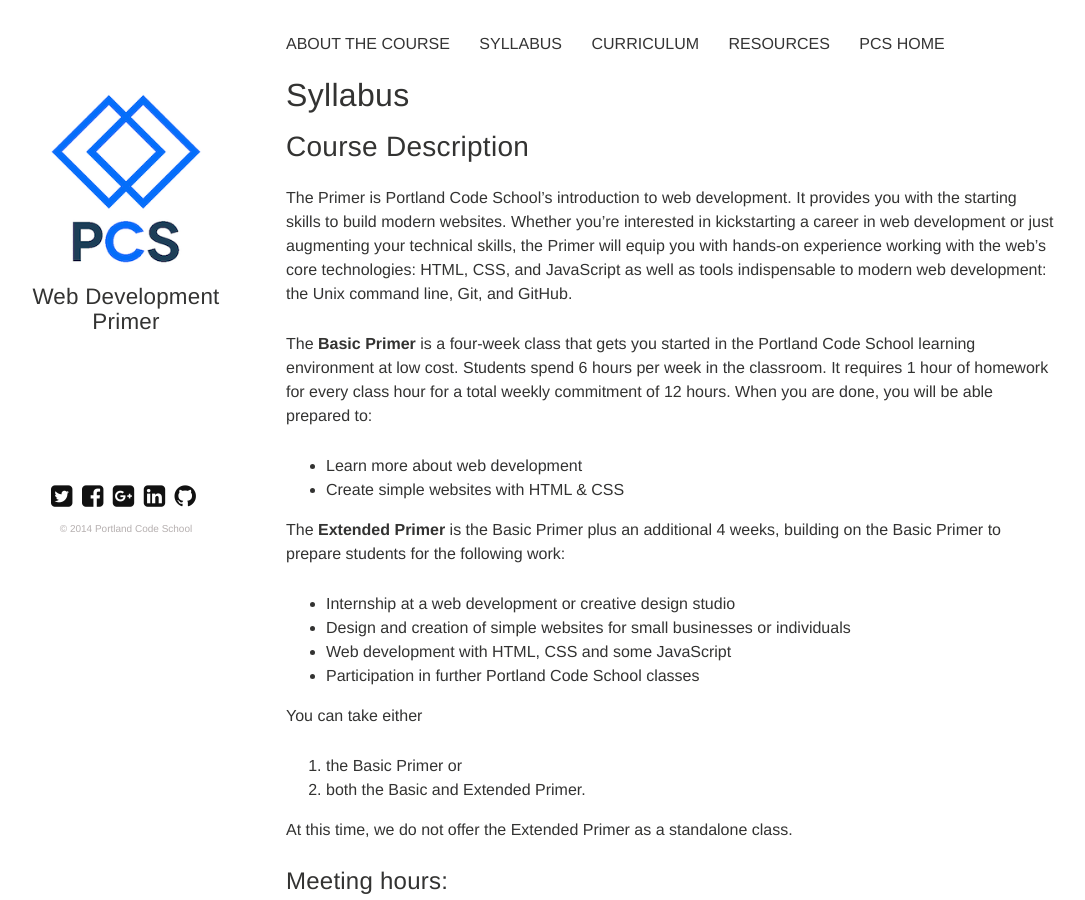
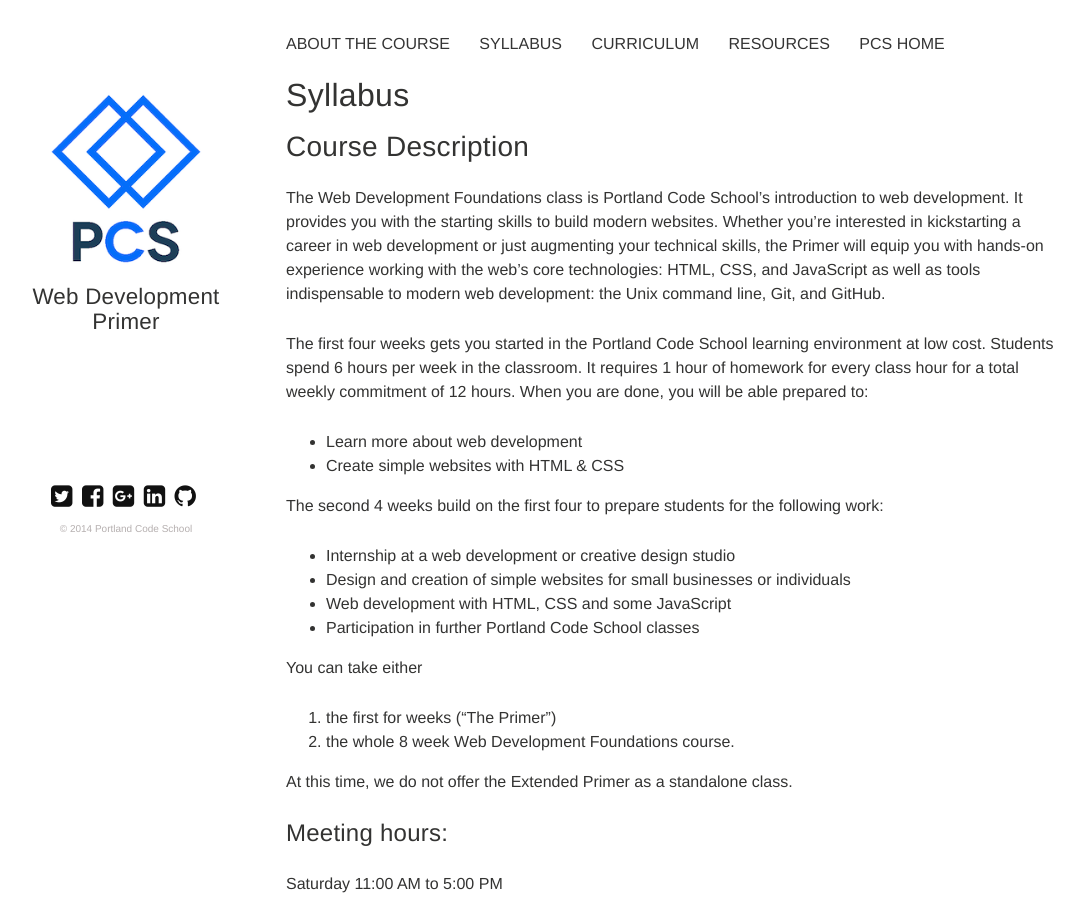
Before and after one commit to portlandcodeschool/primer, a Jekyll site: the page built from syllabus.md, in a window 1280 px wide and 900 px high. Shown: the whole window, without its empty margins (34-1119 px from the left). Built offline with Jekyll 4.4.1, drawn with Linux system fonts in a browser that asks for light colours; nearby versions of some CDN libraries; some of the changed text lies outside the part shown.

Commit message:
changed primer to web foundations

```diff
--- a/_config.yml
+++ b/_config.yml
@@ -1,5 +1,5 @@
-title:            The Primer
-description:      Portland Code School's Web Development Primer
+title:            Foundations
+description:      Portland Code School's Web Development Foundations
 url:              https://portlandcodeschool.github.io/primer  # production
 # url:              http://0.0.0.0:4000            # for local testing
 disqus_shortname: pcsprimer
--- a/syllabus.md
+++ b/syllabus.md
@@ -16,14 +16,14 @@ share:
 
 ## Course Description
 
-The Primer is Portland Code School's introduction to web development. It provides you with the starting skills to build modern websites. Whether you're interested in kickstarting a career in web development or just augmenting your technical skills, the Primer will equip you with hands-on experience working with the web's core technologies: HTML, CSS, and JavaScript as well as tools indispensable to modern web development: the Unix command line, Git, and GitHub.
+The Web Development Foundations class is Portland Code School's introduction to web development. It provides you with the starting skills to build modern websites. Whether you're interested in kickstarting a career in web development or just augmenting your technical skills, the Primer will equip you with hands-on experience working with the web's core technologies: HTML, CSS, and JavaScript as well as tools indispensable to modern web development: the Unix command line, Git, and GitHub.
 
-The **Basic Primer** is a four-week class that gets you started in the Portland Code School learning environment at low cost. Students spend 6 hours per week in the classroom. It requires 1 hour of homework for every class hour for a total weekly commitment of 12 hours. When you are done, you will be able prepared to:
+The first four weeks gets you started in the Portland Code School learning environment at low cost. Students spend 6 hours per week in the classroom. It requires 1 hour of homework for every class hour for a total weekly commitment of 12 hours. When you are done, you will be able prepared to:
 
 * Learn more about web development
 * Create simple websites with HTML & CSS
 
-The **Extended Primer** is the Basic Primer plus an additional 4 weeks, building on the Basic Primer to prepare students for the following work:
+The second 4 weeks build on the first four to prepare students for the following work:
 
 * Internship at a web development or creative design studio
 * Design and creation of simple websites for small businesses or individuals
@@ -32,8 +32,8 @@ The **Extended Primer** is the Basic Primer plus an additional 4 weeks, building
 
 You can take either
 
-1. the Basic Primer or
-2. both the Basic and Extended Primer.
+1. the first for weeks ("The Primer")
+2. the whole 8 week Web Development Foundations course.
 
 At this time, we do not offer the Extended Primer as a standalone class.
 
@@ -69,7 +69,7 @@ This class has no prerequisites. You will receive email one week prior to class
 
 # Learning Objectives & Core Outcomes
 
-At successful completion of the **Basic Primer**, you will be able to:
+At successful completion of the first four weeks, you will be able to:
 
 * Use HTML to create simple web pages, using structural elements, tables, and forms
 * Use CSS to style simple web pages, including layout, color, and fonts
@@ -81,7 +81,7 @@ At successful completion of the **Basic Primer**, you will be able to:
 * Use GitHub pages to deploy a simple website
 * Follow a project plan as a member of a team
 
-At successful completion of the **Extended Primer**, students will **also** be able to:
+At successful completion of the complete course, students will **also** be able to:
 
 * Use HTML5 and JavaScript to perform form validation
 * Use the principles of mobile-first development and design
```
Also changed, not shown: index.md (+6 -5 lines).
